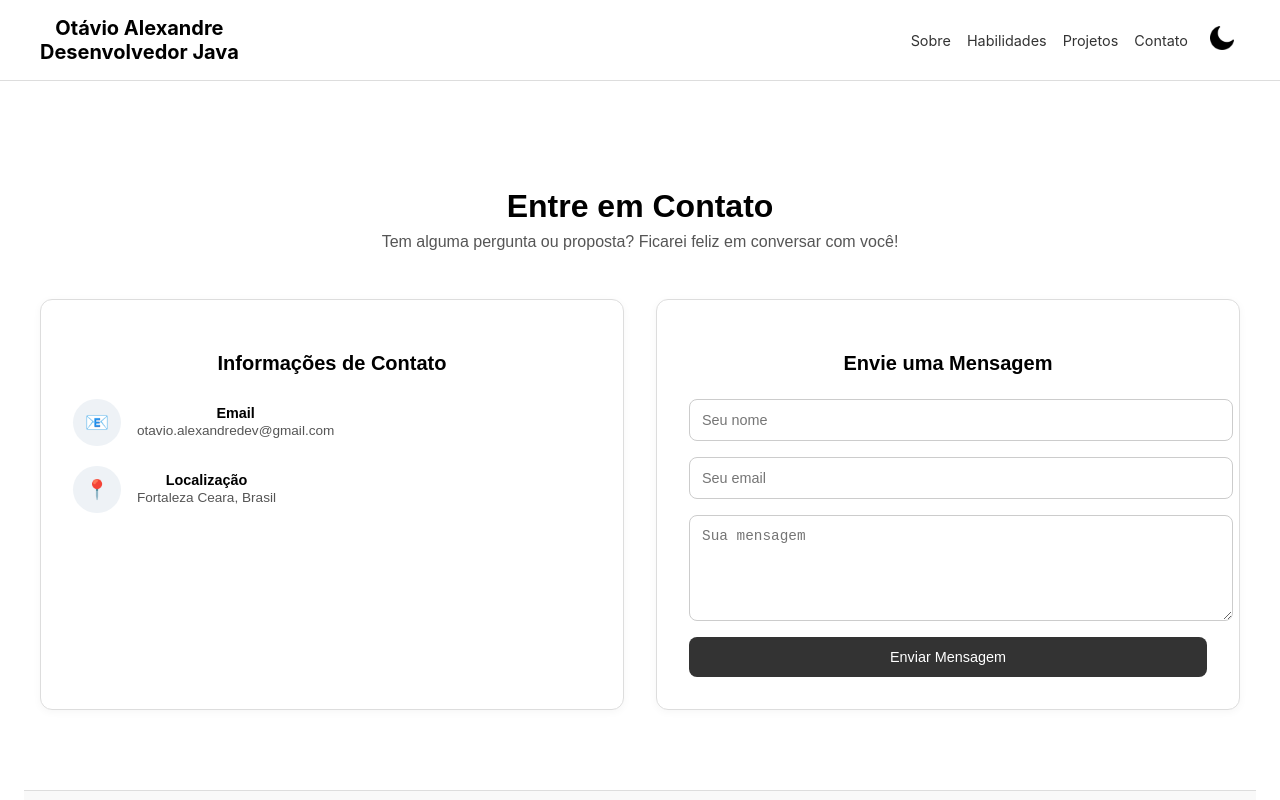
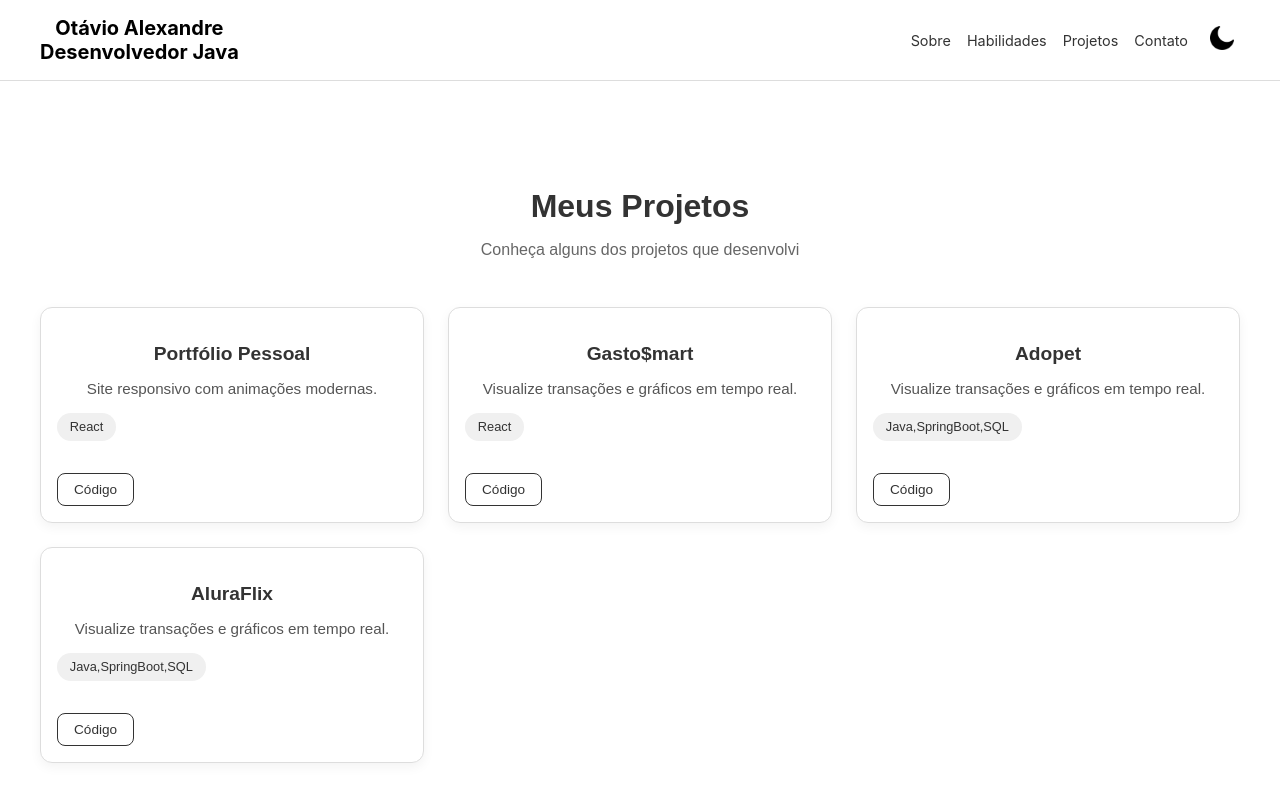
Before and after one commit to Zerphyis/portifolio, a React (Create React App) app: page / in a window 1280 px wide. Shown: the top 800 px of the page. Built offline with nearby package versions, Linux system fonts and the light colour scheme.

Commit message:
feat:adicionando as informações em ProjectSection

```diff
--- a/src/components/project-section/ProjectSection.js
+++ b/src/components/project-section/ProjectSection.js
@@ -1,75 +1,75 @@
 import "./ProjectSection.css";
 
-export  default function projectSectioN({}){
-document.addEventListener("DOMContentLoaded", () => {
+export default function ProjectSection() {
   const projects = [
     {
       title: "Portfólio Pessoal",
       description: "Site responsivo com animações modernas.",
-      image: "https://via.placeholder.com/400x200",
-      technologies: ["HTML", "CSS", "JavaScript"],
-      github: "https://github.com/seuusuario/portfolio",
-      demo: "https://seuportfolio.com",
+      technologies: ["React"],
+      github: "https://github.com/Zerphyis/portifolio",
     },
     {
-      title: "Dashboard Financeiro",
+      title: "Gasto$mart",
       description: "Visualize transações e gráficos em tempo real.",
-      image: "https://via.placeholder.com/400x200",
-      technologies: ["React", "Chart.js", "TailwindCSS"],
-      github: "https://github.com/seuusuario/dashboard",
-      demo: "",
+      technologies: ["React"],
+      github: "https://github.com/Zerphyis/GastoSmart",
     },
-    // Adicione mais projetos conforme necessário
+     {
+      title: " Adopet",
+      description: "Visualize transações e gráficos em tempo real.",
+      technologies: ["Java,SpringBoot,SQL"],
+      github: "https://github.com/Zerphyis/Adopet",
+    },
+     {
+      title: "AluraFlix",
+      description: "Visualize transações e gráficos em tempo real.",
+      technologies: ["Java,SpringBoot,SQL"],
+      github: "https://github.com/Zerphyis/AluraFlix",
+    },
+
+
   ];
 
-  const section = document.getElementById("projects-section");
+  return (
+    <section id="projects-section">
+      <div className="projects-title fade-in">
+        <h2>Meus Projetos</h2>
+        <p>Conheça alguns dos projetos que desenvolvi</p>
+      </div>
+      <div className="projects-grid">
+        {projects.map((project, index) => (
+          <div
+            key={index}
+            className="project-card fade-in"
+            style={{ animationDelay: `${index * 100}ms` }}
+          >
 
-  const titleContainer = document.createElement("div");
-  titleContainer.className = "projects-title fade-in";
-  titleContainer.innerHTML = `
-    <h2>Meus Projetos</h2>
-    <p>Conheça alguns dos projetos que desenvolvi</p>
-  `;
-
-  const grid = document.createElement("div");
-  grid.className = "projects-grid";
-
-  projects.forEach((project, index) => {
-    const card = document.createElement("div");
-    card.className = "project-card fade-in";
-    card.style.animationDelay = `${index * 100}ms`;
-
-    card.innerHTML = `
-      <div class="project-image">
-        <img src="${project.image}" alt="${project.title}">
+            <div className="project-content">
+              <h3>{project.title}</h3>
+              <p className="description">{project.description}</p>
+              <div className="badge-list">
+                {project.technologies.map((tech, idx) => (
+                  <div key={idx} className="badge">
+                    {tech}
+                  </div>
+                ))}
+              </div>
+            </div>
+            <div className="project-footer">
+              {project.github && (
+                <a className="btn-outline" href={project.github} target="_blank" rel="noopener noreferrer">
+                  Código
+                </a>
+              )}
+              {project.demo && (
+                <a className="btn-solid" href={project.demo} target="_blank" rel="noopener noreferrer">
+                  Demo
+                </a>
+              )}
+            </div>
+          </div>
+        ))}
       </div>
-      <div class="project-content">
-        <h3>${project.title}</h3>
-        <p class="description">${project.description}</p>
-        <div class="badge-list">
-          ${project.technologies
-            .map((tech) => `<div class="badge">${tech}</div>`)
-            .join("")}
-        </div>
-      </div>
-      <div class="project-footer">
-        ${
-          project.github
-            ? `<a class="btn-outline" href="${project.github}" target="_blank">Código</a>`
-            : ""
-        }
-        ${
-          project.demo
-            ? `<a class="btn-solid" href="${project.demo}" target="_blank">Demo</a>`
-            : ""
-        }
-      </div>
-    `;
-
-    grid.appendChild(card);
-  });
-
-  section.appendChild(titleContainer);
-  section.appendChild(grid);
-});
+    </section>
+  );
 }
```
